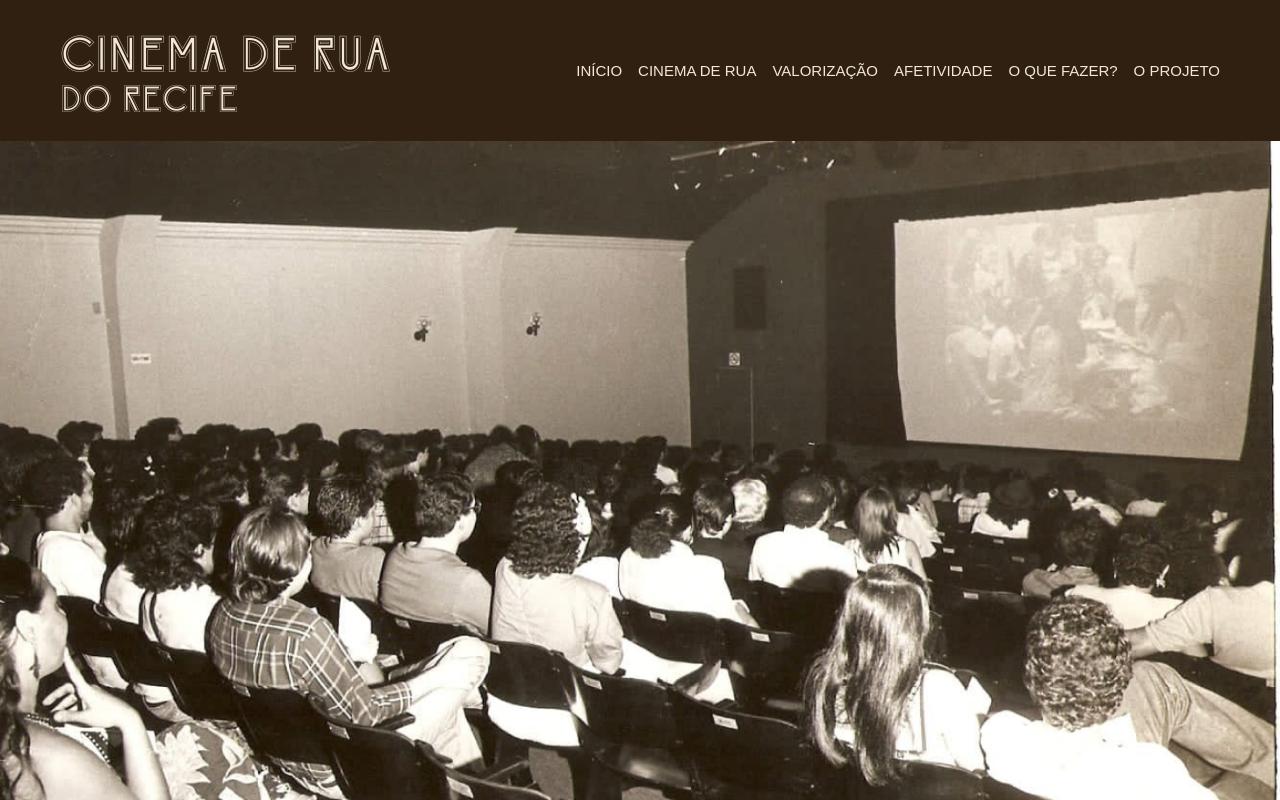
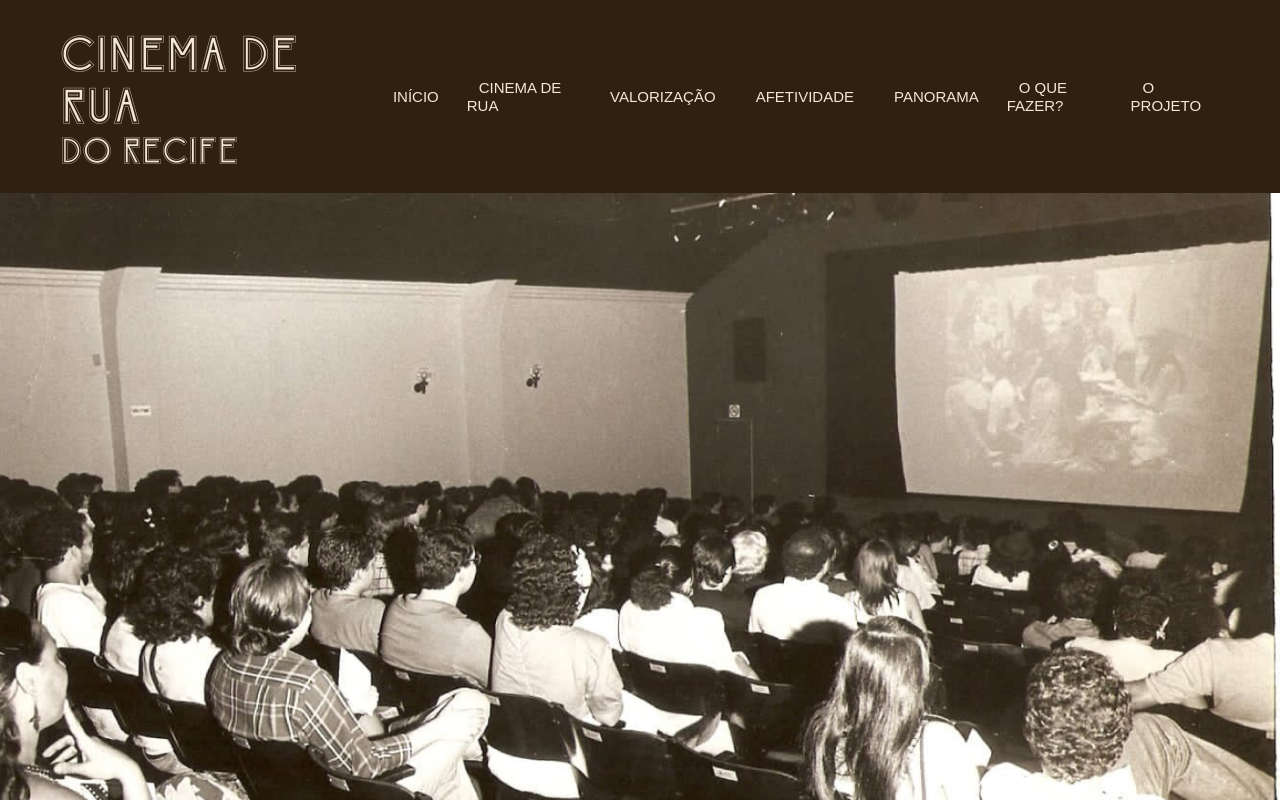
Before and after one commit to italoh623/cinema-rua, a Next.js app: page / in a window 1280 px wide. Shown: the top 800 px of the page. Built offline with nearby package versions, Linux system fonts and the light colour scheme; a web font is replaced by a local one.

Commit message:
Fazendo menu funcionar com as sessões que ja temos

```diff
--- a/src/app/globals.css
+++ b/src/app/globals.css
@@ -86,6 +86,7 @@ html,
 body {
   max-width: 100vw;
   overflow-x: hidden;
+  scroll-behavior: smooth !important;
 }
 
 body {
--- a/src/components/Menu/index.tsx
+++ b/src/components/Menu/index.tsx
@@ -1,26 +1,39 @@
-'use client';
+"use client";
 
 import styles from "./styles.module.css";
 
 export default function Menu() {
-
   const handleClick = () => console.log("KKKKK");
 
-  return(
+  return (
     <menu className={styles.container}>
       <div className={styles.title}>
         <h1>CINEMA DE RUA</h1>
         <h2>DO RECIFE</h2>
       </div>
       <div className={styles.menu}>
-        <li><button onClick={handleClick}>INÍCIO</button></li>
-        <li><button>CINEMA DE RUA</button></li>
-        <li><button>VALORIZAÇÃO</button></li>
-        <li><button>AFETIVIDADE</button></li>
-        <li><button>O QUE FAZER?</button></li>
-        <li><button>O PROJETO</button></li>
+        <li>
+          <a className={styles.menuButton} onClick={handleClick}>INÍCIO</a>
+        </li>
+        <li>
+          <a className={styles.menuButton} href="#importance">CINEMA DE RUA</a>
+        </li>
+        <li>
+          <a className={styles.menuButton} href="#appreciation">VALORIZAÇÃO</a>
+        </li>
+        <li>
+          <a className={styles.menuButton} href="#affection">AFETIVIDADE</a>
+        </li>
+        <li>
+          <a className={styles.menuButton} href="#panorama">PANORAMA</a>
+        </li>
+        <li>
+          <a className={styles.menuButton}>O QUE FAZER?</a>
+        </li>
+        <li>
+          <a className={styles.menuButton}>O PROJETO</a>
+        </li>
       </div>
-
     </menu>
-  )
+  );
 }
--- a/src/components/Menu/styles.module.css
+++ b/src/components/Menu/styles.module.css
@@ -36,7 +36,7 @@
   margin-left: 16px;
 }
 
-.menu > li > button {
+.menuButton {
   font-weight: 400;
   font-size: 0.9375rem;
   text-align: center;
@@ -44,5 +44,14 @@
   font-family: var(--sometypeMono-font);
 
   background-color: transparent;
-  border: 0;
+  border: 2px solid transparent;
+  padding: 10px;
 }
+
+.menuButton:hover {
+  cursor: pointer;
+  background-color: #F3E8D510;
+  padding: 10px;
+  border-bottom: 2px solid #F3E8D5;
+  border-radius: 16px;
+}
--- a/src/components/SessionAffection/index.tsx
+++ b/src/components/SessionAffection/index.tsx
@@ -5,7 +5,7 @@ import styles from "./styles.module.css";
 
 export default function SessionAffection() {
   return (
-    <div className={styles.container}>
+    <div className={styles.container} id="affection">
       <div className={styles.wrapper}>
         <section className={styles.author}>
           <h1>AFETIVIDADE</h1>
--- a/src/components/SessionAppreciation/index.tsx
+++ b/src/components/SessionAppreciation/index.tsx
@@ -28,7 +28,7 @@ export default function SessionAppreciation() {
           <p>É necessário refletir, dada a importância do cinema de rua, sobre como construir e incorporar esse tipo de cinema ao tecido urbano e à vida da cidade atual. A lógica do cinema de rua não envolve a lógica comercial, na realidade, cumpre um papel em termos ambientais, econômicos e culturais. A característica mais particular é a de possibilitar o conhecimento e trazer sessões que dialoguem com o público de modo acessível e democrático.</p>
         </section>
 
-        <section className={styles.author}>
+        <section className={styles.author} id="appreciation">
           <h1 className={styles.title}>A VALORIZAÇÃO DOS CINEMAS DE RUA</h1>
           <h2>como equipamentos culturais <br /> que preservam a história</h2>
           <h4>Thiago Freire</h4>
--- a/src/components/SessionImportance/index.tsx
+++ b/src/components/SessionImportance/index.tsx
@@ -10,7 +10,7 @@ export default function SessionImportance() {
         <h1 className={styles.title}>OCUPAÇÃO DO ESPAÇO PÚBLICO PELA ÓTICA DO CINEMA EM RECIFE - CULTURA É RESISTÊNCIA!</h1>
         <img className={styles.image} src="./images/cinema.svg" alt="" />
 
-        <section className={styles.author}>
+        <section className={styles.author} id="importance">
           <h1>CINEMA DE RUA</h1>
           <h2>e sua importância</h2>
           <h4>Beatriz Severo</h4>
--- a/src/components/SessionPanorama/index.tsx
+++ b/src/components/SessionPanorama/index.tsx
@@ -18,7 +18,7 @@ const carouselImagesClosed = new Array(2).fill(null).map((_, i) => `./images/car
 export default function SessionPanorama() {
 
   return (
-    <div className={styles.container}>
+    <div className={styles.container} id="panorama">
       <div className={styles.wrapper}>
         <section className={styles.author}>
           <h1 className={styles.title}>PANORAMA DO CINEMA NO PAÍS</h1>
```
